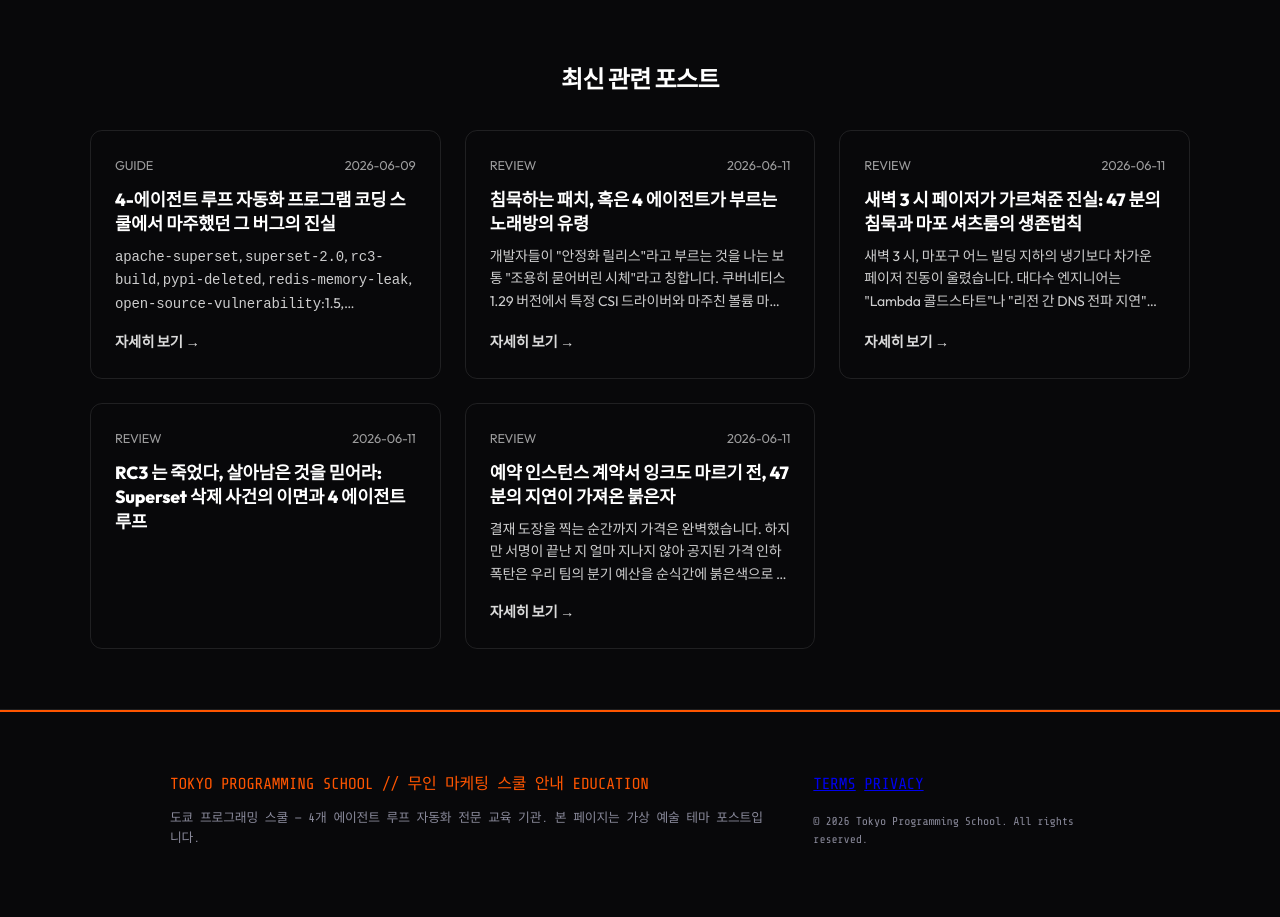
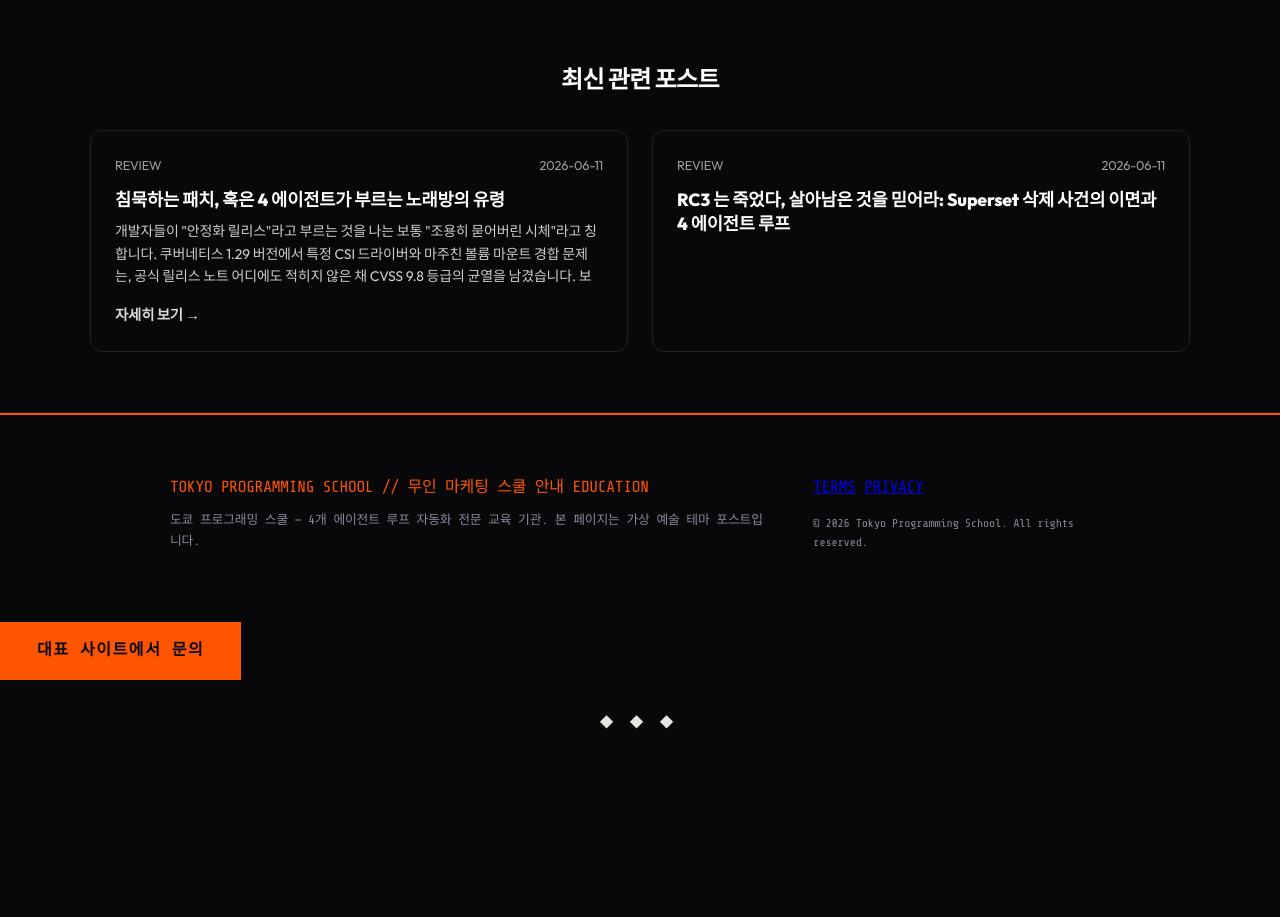
Before and after one commit to dydrkrtks7-cmd/bp-tokyo-programming, a plain HTML site: page index.html in a window 1280 px wide. Shown: the part 2220-3137 px from the top of the page. After the commit the page ends 2985 px from the top, so only its background shows below. Drawn offline with nearby package versions, Linux system fonts and the light colour scheme.

Commit message:
deploy: garbage-free snapshot 2026-08-10T18:29:35.097Z

```diff
--- a/index.html
+++ b/index.html
@@ -442,17 +442,7 @@
  <div style="max-width:1100px;margin:0 auto">
  <h3 style="font-size:1.5rem;font-weight:800;color:inherit;text-align:center;margin-bottom:32px;letter-spacing:-0.025em">최신 관련 포스트</h3>
  <div style="display:grid;grid-template-columns:repeat(auto-fit,minmax(300px,1fr));gap:24px">
- <article data-rpc="1" class="x59sldc" style="background:transparent;border-radius:12px;padding:24px;border:1px solid rgba(128,128,128,.2);transition:transform 0.3s ease;display:flex;flex-direction:column;justify-content:space-between;min-height:220px" onmouseover="this.style.transform='translateY(-5px)'" onmouseout="this.style.transform='none'">
- <div>
- <div style="display:flex;justify-content:space-between;align-items:center;margin-bottom:12px;font-size:0.8rem;opacity:.6">
- <span>GUIDE</span>
- <time datetime="2026-06-09">2026-06-09</time>
- </div>
- <h4 style="font-size:1.1rem;font-weight:700;color:inherit;margin-bottom:8px;line-height:1.4">4-에이전트 루프 자동화 프로그램 코딩 스쿨에서 마주했던 그 버그의 진실</h4>
- <p style="font-size:0.875rem;opacity:.8;line-height:1.6;margin-bottom:16px;display:-webkit-box;-webkit-line-clamp:3;-webkit-box-orient:vertical;overflow:hidden;text-overflow:ellipsis"><code>apache-superset</code>, <code>superset-2.0</code>, <code>rc3-build</code>, <code>pypi-deleted</code>, <code>redis-memory-leak</code>, <code>open-source-vulnerability</code>:1.5, <code>security-researcher</code>:1.4 ## ## </p>
- </div>
- <a href="posts/guide-001-qeyktb.html" style="align-self:flex-start;text-decoration:none;color:inherit;opacity:.85;font-size:0.9rem;font-weight:600;transition:opacity 0.2s" onmouseover="this.style.opacity='1'" onmouseout="this.style.opacity='.85'">자세히 보기 →</a>
- </article>
+
  <article data-rpc="1" class="x59sldc" style="background:transparent;border-radius:12px;padding:24px;border:1px solid rgba(128,128,128,.2);transition:transform 0.3s ease;display:flex;flex-direction:column;justify-content:space-between;min-height:220px" onmouseover="this.style.transform='translateY(-5px)'" onmouseout="this.style.transform='none'">
  <div>
  <div style="display:flex;justify-content:space-between;align-items:center;margin-bottom:12px;font-size:0.8rem;opacity:.6">
@@ -464,17 +454,7 @@
  </div>
  <a href="posts/major_compare-001-5d8dlz.html" style="align-self:flex-start;text-decoration:none;color:inherit;opacity:.85;font-size:0.9rem;font-weight:600;transition:opacity 0.2s" onmouseover="this.style.opacity='1'" onmouseout="this.style.opacity='.85'">자세히 보기 →</a>
  </article>
- <article data-rpc="1" class="x59sldc" style="background:transparent;border-radius:12px;padding:24px;border:1px solid rgba(128,128,128,.2);transition:transform 0.3s ease;display:flex;flex-direction:column;justify-content:space-between;min-height:220px" onmouseover="this.style.transform='translateY(-5px)'" onmouseout="this.style.transform='none'">
- <div>
- <div style="display:flex;justify-content:space-between;align-items:center;margin-bottom:12px;font-size:0.8rem;opacity:.6">
- <span>REVIEW</span>
- <time datetime="2026-06-11">2026-06-11</time>
- </div>
- <h4 style="font-size:1.1rem;font-weight:700;color:inherit;margin-bottom:8px;line-height:1.4">새벽 3 시 페이저가 가르쳐준 진실: 47 분의 침묵과 마포 셔츠룸의 생존법칙</h4>
- <p style="font-size:0.875rem;opacity:.8;line-height:1.6;margin-bottom:16px;display:-webkit-box;-webkit-line-clamp:3;-webkit-box-orient:vertical;overflow:hidden;text-overflow:ellipsis">새벽 3 시, 마포구 어느 빌딩 지하의 냉기보다 차가운 페이저 진동이 울렸습니다. 대다수 엔지니어는 "Lambda 콜드스타트"나 "리전 간 DNS 전파 지연"을 첫 번째 용의자로 지목하겠지만, 제 경험상 그건 그저 convenient한 거짓말일 뿐입니다. 진짜 범인은 </p>
- </div>
- <a href="posts/major_compare-001-c7614b.html" style="align-self:flex-start;text-decoration:none;color:inherit;opacity:.85;font-size:0.9rem;font-weight:600;transition:opacity 0.2s" onmouseover="this.style.opacity='1'" onmouseout="this.style.opacity='.85'">자세히 보기 →</a>
- </article>
+
  <article data-rpc="1" class="x59sldc" style="background:transparent;border-radius:12px;padding:24px;border:1px solid rgba(128,128,128,.2);transition:transform 0.3s ease;display:flex;flex-direction:column;justify-content:space-between;min-height:220px" onmouseover="this.style.transform='translateY(-5px)'" onmouseout="this.style.transform='none'">
  <div>
  <div style="display:flex;justify-content:space-between;align-items:center;margin-bottom:12px;font-size:0.8rem;opacity:.6">
@@ -484,17 +464,7 @@
  <h4 style="font-size:1.1rem;font-weight:700;color:inherit;margin-bottom:8px;line-height:1.4">RC3 는 죽었다, 살아남은 것을 믿어라: Superset 삭제 사건의 이면과 4 에이전트 루프</h4>
 
 </article>
- <article data-rpc="1" class="x59sldc" style="background:transparent;border-radius:12px;padding:24px;border:1px solid rgba(128,128,128,.2);transition:transform 0.3s ease;display:flex;flex-direction:column;justify-content:space-between;min-height:220px" onmouseover="this.style.transform='translateY(-5px)'" onmouseout="this.style.transform='none'">
- <div>
- <div style="display:flex;justify-content:space-between;align-items:center;margin-bottom:12px;font-size:0.8rem;opacity:.6">
- <span>REVIEW</span>
- <time datetime="2026-06-11">2026-06-11</time>
- </div>
- <h4 style="font-size:1.1rem;font-weight:700;color:inherit;margin-bottom:8px;line-height:1.4">예약 인스턴스 계약서 잉크도 마르기 전, 47 분의 지연이 가져온 붉은자</h4>
- <p style="font-size:0.875rem;opacity:.8;line-height:1.6;margin-bottom:16px;display:-webkit-box;-webkit-line-clamp:3;-webkit-box-orient:vertical;overflow:hidden;text-overflow:ellipsis">결재 도장을 찍는 순간까지 가격은 완벽했습니다. 하지만 서명이 끝난 지 얼마 지나지 않아 공지된 가격 인하 폭탄은 우리 팀의 분기 예산을 순식간에 붉은색으로 물들였죠. 문제는 가격 자체가 아니라, 그 변화가 실시간으로 반영되지 않는 '보이지 않는 지연'이었습니다. ##</p>
- </div>
- <a href="posts/qa-002-4t6c3o.html" style="align-self:flex-start;text-decoration:none;color:inherit;opacity:.85;font-size:0.9rem;font-weight:600;transition:opacity 0.2s" onmouseover="this.style.opacity='1'" onmouseout="this.style.opacity='.85'">자세히 보기 →</a>
- </article>
+
  </div>
  </div>
 </section>
```
